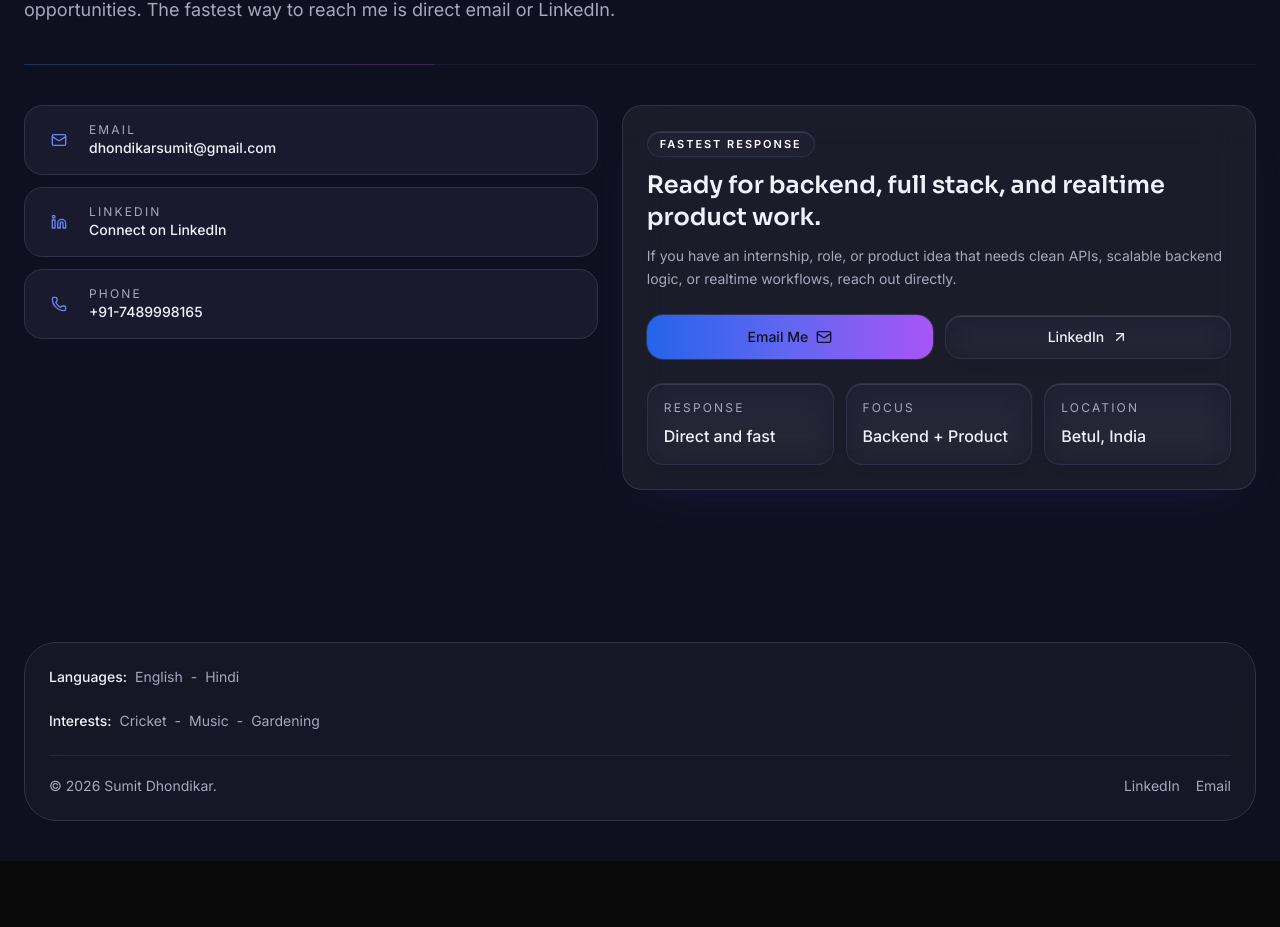
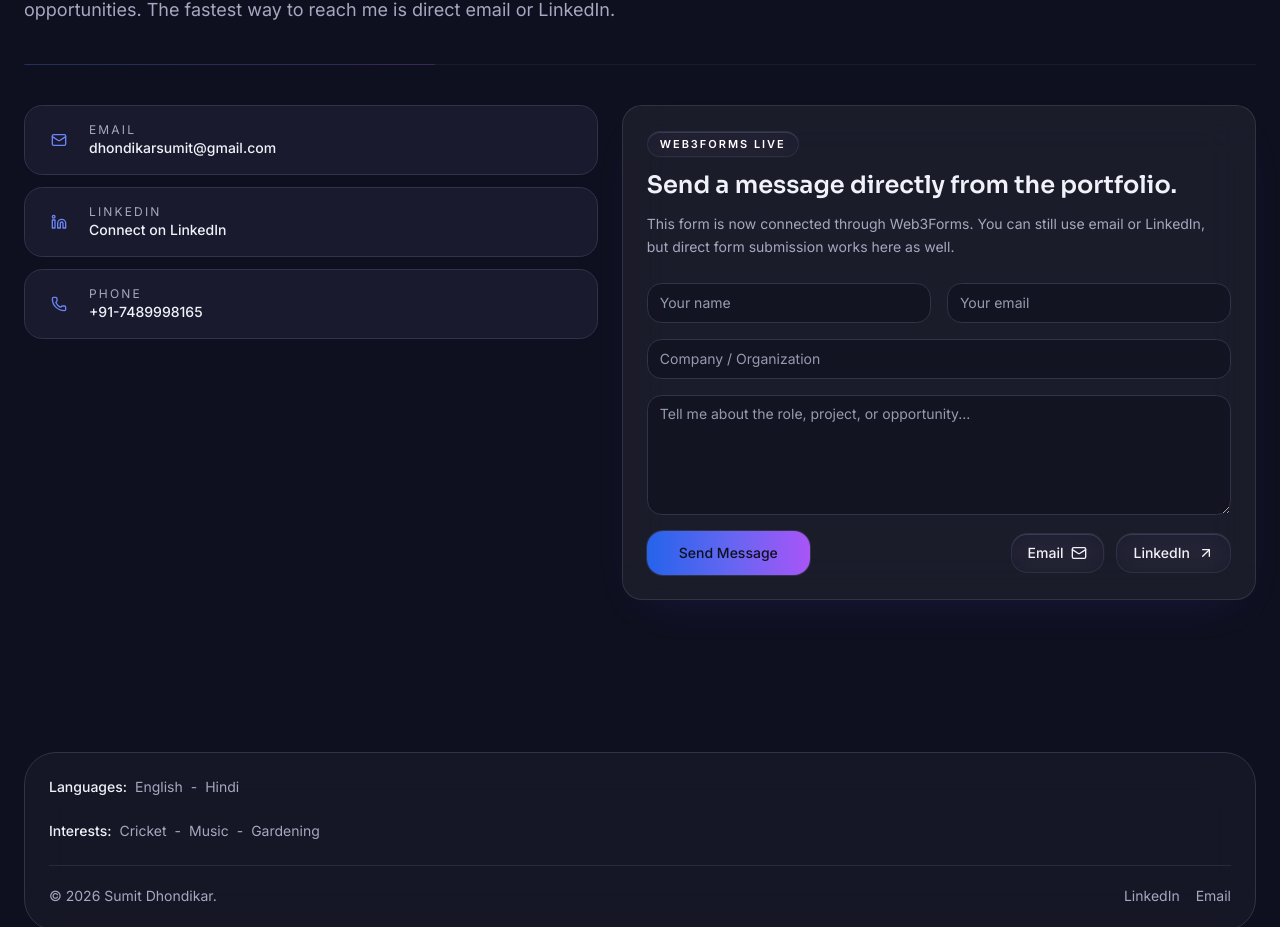
Before and after one commit to dhondikarsumit-09/PortFolio, a React (Vite) app: page / in a window 1280 px wide. Shown: the part 7437-8364 px from the top of the page. Before the commit the page ends 8298 px from the top, so only its background shows below. Built offline with nearby package versions, Linux system fonts and the light colour scheme.

Commit message:
Portfolio

```diff
--- a/src/sections/contact-section.tsx
+++ b/src/sections/contact-section.tsx
@@ -1,10 +1,15 @@
+import { useState } from "react";
 import { motion } from "framer-motion";
 import { ArrowUpRight, Linkedin, Mail, Phone } from "lucide-react";
 import { SectionWrapper } from "@/components/section-wrapper";
 import { Button } from "@/components/ui/button";
 import { Card, CardContent } from "@/components/ui/card";
+import { Input } from "@/components/ui/input";
+import { Textarea } from "@/components/ui/textarea";
 import { profile } from "@/data/profile";
 import { fadeUp, popIn, staggerContainer } from "@/lib/animations";
+
+const WEB3FORMS_ACCESS_KEY = "b5cc3ae4-5423-4d0b-a926-a3b1ba6fe332";
 
 const contactLinks = [
   { icon: Mail, label: "Email", value: profile.email, href: `mailto:${profile.email}` },
@@ -13,6 +18,41 @@ const contactLinks = [
 ] as const;
 
 export function ContactSection() {
+  const [status, setStatus] = useState<"idle" | "submitting" | "success" | "error">("idle");
+  const [message, setMessage] = useState("");
+
+  async function handleSubmit(event: React.FormEvent<HTMLFormElement>) {
+    event.preventDefault();
+    setStatus("submitting");
+    setMessage("");
+
+    const form = event.currentTarget;
+    const formData = new FormData(form);
+    formData.append("access_key", WEB3FORMS_ACCESS_KEY);
+    formData.append("subject", "Portfolio Contact Form Submission");
+    formData.append("from_name", "Portfolio Website");
+
+    try {
+      const response = await fetch("https://api.web3forms.com/submit", {
+        method: "POST",
+        body: formData
+      });
+
+      const result = (await response.json()) as { success?: boolean; message?: string };
+
+      if (!response.ok || !result.success) {
+        throw new Error(result.message || "Something went wrong.");
+      }
+
+      setStatus("success");
+      setMessage("Message sent successfully. I’ll get back to you soon.");
+      form.reset();
+    } catch (error) {
+      setStatus("error");
+      setMessage(error instanceof Error ? error.message : "Unable to send the message right now.");
+    }
+  }
+
   return (
     <SectionWrapper
       id="contact"
@@ -61,43 +101,57 @@ export function ContactSection() {
             <CardContent className="space-y-6 p-6">
               <div className="space-y-3">
                 <div className="glass-pill inline-flex rounded-full px-3 py-1 text-[11px] font-semibold uppercase tracking-[0.18em] text-white">
-                  Fastest response
+                  Web3Forms Live
                 </div>
-                <h3 className="font-display text-2xl font-semibold">Ready for backend, full stack, and realtime product work.</h3>
+                <h3 className="font-display text-2xl font-semibold">Send a message directly from the portfolio.</h3>
                 <p className="max-w-xl text-sm leading-relaxed text-muted-foreground">
-                  If you have an internship, role, or product idea that needs clean APIs, scalable backend logic, or realtime workflows, reach out directly.
+                  This form is now connected through Web3Forms. You can still use email or LinkedIn, but direct form submission works here as well.
                 </p>
               </div>
 
-              <div className="grid gap-3 sm:grid-cols-2">
-                <Button asChild size="lg" className="rounded-2xl">
+              <form className="space-y-4" onSubmit={handleSubmit}>
+                <div className="grid gap-4 sm:grid-cols-2">
+                  <Input name="name" placeholder="Your name" required />
+                  <Input name="email" type="email" placeholder="Your email" required />
+                </div>
+                <Input name="company" placeholder="Company / Organization" />
+                <Textarea
+                  name="message"
+                  placeholder="Tell me about the role, project, or opportunity..."
+                  required
+                />
+                <div className="flex flex-col gap-3 sm:flex-row sm:items-center sm:justify-between">
+                  <Button type="submit" size="lg" className="rounded-2xl" disabled={status === "submitting"}>
+                    {status === "submitting" ? "Sending..." : "Send Message"}
+                  </Button>
+                  <div className="flex gap-3">
+                    <Button asChild variant="outline" className="rounded-2xl">
                       <a href={`mailto:${profile.email}`}>
-                    Email Me
+                        Email
                         <Mail className="ml-2 h-4 w-4" />
                       </a>
                     </Button>
-                <Button asChild variant="outline" size="lg" className="rounded-2xl">
+                    <Button asChild variant="outline" className="rounded-2xl">
                       <a href="https://www.linkedin.com/in/sumit-dhondikar/" target="_blank" rel="noreferrer">
                         LinkedIn
                         <ArrowUpRight className="ml-2 h-4 w-4" />
                       </a>
                     </Button>
                   </div>
+                </div>
+              </form>
 
-              <div className="grid gap-3 sm:grid-cols-3">
-                <div className="glass-pill rounded-2xl p-4">
-                  <p className="text-xs uppercase tracking-[0.18em] text-muted-foreground">Response</p>
-                  <p className="mt-2 font-medium text-foreground">Direct and fast</p>
+              {message ? (
+                <div
+                  className={`rounded-2xl border px-4 py-3 text-sm ${
+                    status === "success"
+                      ? "border-emerald-400/30 bg-emerald-500/10 text-emerald-200"
+                      : "border-rose-400/30 bg-rose-500/10 text-rose-200"
+                  }`}
+                >
+                  {message}
                 </div>
-                <div className="glass-pill rounded-2xl p-4">
-                  <p className="text-xs uppercase tracking-[0.18em] text-muted-foreground">Focus</p>
-                  <p className="mt-2 font-medium text-foreground">Backend + Product</p>
-                </div>
-                <div className="glass-pill rounded-2xl p-4">
-                  <p className="text-xs uppercase tracking-[0.18em] text-muted-foreground">Location</p>
-                  <p className="mt-2 font-medium text-foreground">Betul, India</p>
-                </div>
-              </div>
+              ) : null}
             </CardContent>
           </Card>
         </motion.div>
```
Lines whose indentation alone changed are shown as unchanged.
